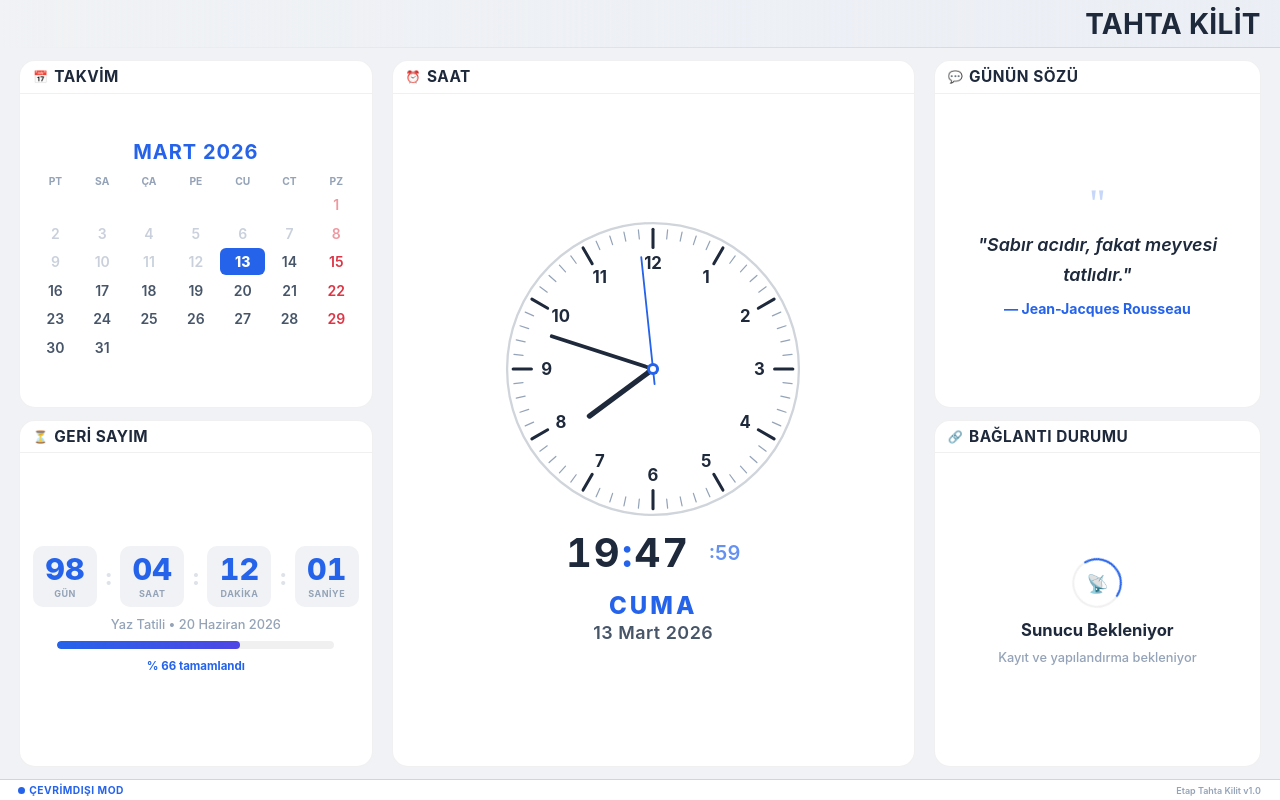
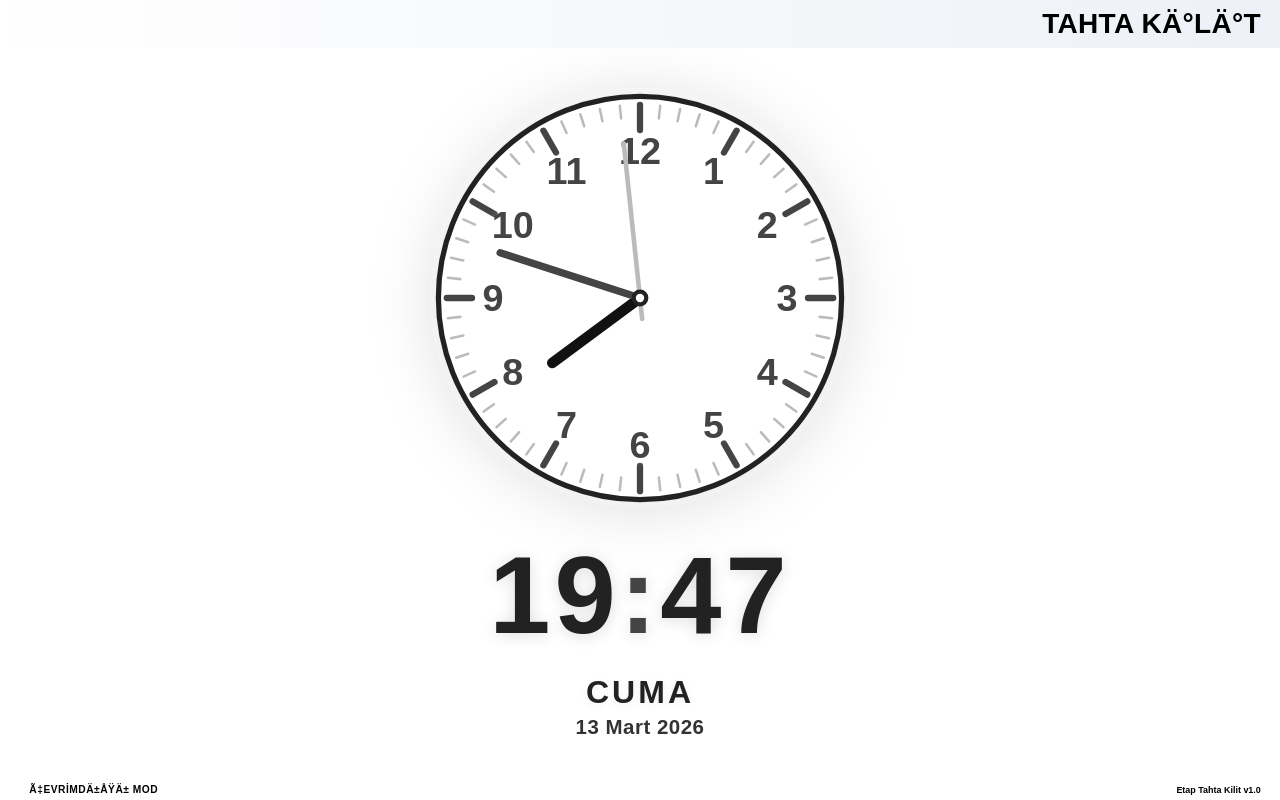
Before and after one commit to fkaskas/TahtaLinux, a plain HTML site: page cevrimdisi.html in a window 1280 px wide. Drawn offline with Linux system fonts and the light colour scheme; a web font is replaced by a local one.

Commit message:
uafk değişiklikler

```diff
--- a/cevrimdisi.html
+++ b/cevrimdisi.html
@@ -1,20 +1,40 @@
 <!DOCTYPE html>
 <html lang="tr">
 <head>
+<!-- Yerel fontlar: Montserrat ve Exo 2 -->
+<style>
+  @font-face {
+    font-family: 'Montserrat';
+    src: url('resim/fonts/Montserrat.ttf') format('truetype');
+    font-weight: 400;
+    font-style: normal;
+  }
+  @font-face {
+    font-family: 'Exo2';
+    src: url('resim/fonts/Exo2-Regular.ttf') format('truetype');
+    font-weight: 400;
+    font-style: normal;
+  }
+  @font-face {
+    font-family: 'Exo2';
+    src: url('resim/fonts/Exo2-Bold.ttf') format('truetype');
+    font-weight: 700;
+    font-style: normal;
+  }
 <meta charset="UTF-8" />
 <meta name="viewport" content="width=device-width, initial-scale=1.0" />
 <title>Tahta Kilit</title>
 <style>
   :root {
-    --bg: #f0f2f5;
-    --surface: #ffffff;
-    --accent: #2563eb;
-    --accent2: #4f46e5;
-    --text: #1e293b;
-    --text2: #475569;
-    --text3: #94a3b8;
-    --border: #d0d5dc;
-    --border-light: rgba(0,0,0,0.06);
+    --bg: #f7f7f7;
+    --surface: #fff;
+    --accent: #222;
+    --accent2: #444;
+    --text: #111;
+    --text2: #333;
+    --text3: #bbb;
+    --border: #e0e0e0;
+    --border-light: rgba(0,0,0,0.08);
     --radius: 16px;
   }
 
@@ -22,7 +42,7 @@
   html, body {
     height: 100vh;
     overflow: hidden;
-    font-family: -apple-system, BlinkMacSystemFont, 'Segoe UI', Roboto, 'Helvetica Neue', sans-serif;
+    font-family: 'Montserrat', Arial, sans-serif;
     background: var(--bg);
     color: var(--text);
     -webkit-font-smoothing: antialiased;
@@ -62,13 +82,13 @@
   /* ===== ANA ALAN ===== */
   .ana-alan {
     flex: 1;
-    display: grid;
-    grid-template-columns: 1fr 1.6fr 1fr;
-    gap: 1.5vh 1.5vw;
-    padding: 1.5vh 1.5vw;
+    display: flex;
+    align-items: center;
+    justify-content: center;
+    position: relative;
     min-height: 0;
     overflow: hidden;
-    position: relative;
+    padding: 0;
   }
 
   /* Parçacık arka plan */
@@ -92,33 +112,7 @@
     100% { opacity: 0; transform: translateY(-30vh) scale(1.2); }
   }
 
-  /* ===== KART GENEL ===== */
-  .kart {
-    background: var(--surface);
-    border: 1px solid var(--border-light);
-    border-radius: var(--radius);
-    display: flex;
-    flex-direction: column;
-    overflow: hidden;
-    min-height: 0;
-    position: relative;
-    z-index: 1;
-  }
-  .kart-baslik {
-    display: flex;
-    align-items: center;
-    gap: 0.5vw;
-    padding: 0.8vh 1vw;
-    border-bottom: 1px solid var(--border-light);
-    flex-shrink: 0;
-  }
-  .kart-baslik h2 {
-    font-size: clamp(11px, 1.2vw, 16px);
-    font-weight: 700;
-    color: var(--text);
-    text-transform: uppercase;
-    letter-spacing: 0.5px;
-  }
+  /* Kart yapısı kaldırıldı */
   .kart-baslik .baslik-ikon {
     font-size: clamp(12px, 1.4vh, 16px);
   }
@@ -247,78 +241,99 @@
     color: var(--accent);
   }
 
-  /* ===== ORTA: ANALOG SAAT ===== */
-  .saat-kart { z-index: 1; }
-  .saat-kart .kart-icerik { gap: 1.5vh; }
+  /* Sade saat ve tarih */
+  .saat-tarih-alani {
+    display: flex;
+    flex-direction: column;
+    align-items: center;
+    justify-content: center;
+    z-index: 1;
+    background: none;
+    border-radius: 0;
+    box-shadow: none;
+    padding: 0;
+    min-width: 0;
+    min-height: 0;
+    width: 100%;
+    height: 100%;
+  }
   .analog-saat-alani {
     position: relative;
-    width: clamp(220px, 38vh, 400px);
-    height: clamp(220px, 38vh, 400px);
+    width: clamp(320px, 40vw, 420px);
+    height: clamp(320px, 40vw, 420px);
     flex-shrink: 0;
+    margin-bottom: 2vh;
+    filter: drop-shadow(0 4px 32px #0002);
+    background: rgba(255,255,255,0.18);
+    border-radius: 50%;
+    display: flex;
+    align-items: center;
+    justify-content: center;
   }
   .analog-saat-alani svg { width: 100%; height: 100%; }
-  .kadran-dis { fill: var(--surface); stroke: var(--border); stroke-width: 1.5; }
-  .saat-merkez { fill: var(--accent); }
-  .akrep { stroke: var(--text); stroke-width: 3.5; stroke-linecap: round; }
-  .yelkovan { stroke: var(--text); stroke-width: 2.5; stroke-linecap: round; }
-  .saniye { stroke: var(--accent); stroke-width: 1.2; stroke-linecap: round; }
+  .kadran-dis { fill: #fff; stroke: #222; stroke-width: 2.5; }
+  .saat-merkez { fill: #222; }
+  .akrep { stroke: #111; stroke-width: 5; stroke-linecap: round; }
+  .yelkovan { stroke: #444; stroke-width: 3.5; stroke-linecap: round; }
+  .saniye { stroke: #bbb; stroke-width: 2.2; stroke-linecap: round; }
   .saat-rakam {
-    font-size: 11px;
+    font-size: 18px;
     font-weight: 700;
-    fill: var(--text);
+    fill: #444;
     text-anchor: middle;
     dominant-baseline: central;
+    filter: drop-shadow(0 1px 2px #fff8);
   }
-  .saat-cizgi-buyuk { stroke: var(--text); stroke-width: 2; stroke-linecap: round; }
-  .saat-cizgi-kucuk { stroke: var(--text3); stroke-width: 0.8; stroke-linecap: round; }
-
-  .dijital-saat-alani {
-    display: flex;
-    align-items: center;
-    gap: 1.5vw;
-  }
+  .saat-cizgi-buyuk { stroke: #444; stroke-width: 3; stroke-linecap: round; }
+  .saat-cizgi-kucuk { stroke: #bbb; stroke-width: 1.2; stroke-linecap: round; }
   .dijital-saat {
-    font-size: clamp(28px, 5vh, 56px);
-    font-weight: 700;
-    color: var(--text);
+    font-size: clamp(56px, 10vw, 110px);
+    font-weight: 900;
+    color: #222;
     font-variant-numeric: tabular-nums;
-    letter-spacing: 2px;
+    letter-spacing: 4px;
     line-height: 1;
+    margin-top: 2vh;
+    text-shadow: 0 2px 16px #0002, 0 1px 0 #fff;
+    text-align: center;
   }
   .dijital-saat .iki-nokta {
     animation: yanipson 1s step-end infinite;
-    color: var(--accent);
+    color: #444;
+    text-shadow: 0 2px 16px #0002, 0 1px 0 #fff;
   }
   @keyframes yanipson {
     0%, 100% { opacity: 1; }
     50% { opacity: 0.2; }
   }
   .dijital-saniye {
-    font-size: clamp(16px, 2.5vh, 28px);
-    font-weight: 600;
-    color: var(--accent);
+    font-size: clamp(22px, 3vw, 38px);
+    font-weight: 700;
+    color: #e11d48;
     font-variant-numeric: tabular-nums;
-    opacity: 0.7;
+    opacity: 0.85;
+    margin-left: 16px;
+    text-shadow: 0 2px 16px #e11d4822, 0 1px 0 #fff;
   }
-
-  /* Tarih Gösterimi */
   .tarih-alani {
     text-align: center;
-    margin-top: 0.8vh;
+    margin-top: 3vh;
   }
   .tarih-gun-adi {
-    font-size: clamp(15px, 2vw, 24px);
+    font-size: clamp(22px, 2.5vw, 36px);
     font-weight: 800;
-    color: var(--accent);
+    color: #222;
     text-transform: uppercase;
     letter-spacing: 3px;
+    text-shadow: 0 1px 0 #fff, 0 2px 8px #0001;
   }
   .tarih-tam {
-    font-size: clamp(12px, 1.4vw, 19px);
+    font-size: clamp(16px, 1.6vw, 26px);
     font-weight: 600;
-    color: var(--text2);
-    margin-top: 0.3vh;
+    color: #333;
+    margin-top: 0.6vh;
     letter-spacing: 0.5px;
+    text-shadow: 0 1px 0 #fff;
   }
 
   /* ===== SAĞ SÜTUN ===== */
@@ -414,6 +429,7 @@
     border-top: 1px solid var(--border);
     flex-shrink: 0;
     z-index: 2;
+    font-family: 'Exo 2', Arial, sans-serif;
   }
   .footer-bar .cevrimdisi-durum {
     display: flex;
@@ -455,65 +471,7 @@
   <!-- ANA ALAN -->
   <div class="ana-alan">
     <div class="parcaciklar" id="parcaciklar"></div>
-
-    <!-- SOL SÜTUN -->
-    <div class="sol-sutun">
-      <!-- Mini Takvim -->
-      <div class="kart takvim-kart">
-        <div class="kart-baslik">
-          <span class="baslik-ikon">📅</span>
-          <h2>Takvim</h2>
-        </div>
-        <div class="kart-icerik">
-          <div class="takvim-ay-baslik" id="takvimAyBaslik"></div>
-          <div class="takvim-grid" id="takvimGrid"></div>
-        </div>
-      </div>
-
-      <!-- Geri Sayım -->
-      <div class="kart geri-sayim-kart">
-        <div class="kart-baslik">
-          <span class="baslik-ikon">⏳</span>
-          <h2>Geri Sayım</h2>
-        </div>
-        <div class="kart-icerik">
-          <div class="gs-kutular">
-            <div class="gs-kutu">
-              <div class="gs-kutu-rakam" id="gsGun">0</div>
-              <div class="gs-kutu-etiket">Gün</div>
-            </div>
-            <div class="gs-ayirici">:</div>
-            <div class="gs-kutu">
-              <div class="gs-kutu-rakam" id="gsSaat">0</div>
-              <div class="gs-kutu-etiket">Saat</div>
-            </div>
-            <div class="gs-ayirici">:</div>
-            <div class="gs-kutu">
-              <div class="gs-kutu-rakam" id="gsDakika">0</div>
-              <div class="gs-kutu-etiket">Dakika</div>
-            </div>
-            <div class="gs-ayirici">:</div>
-            <div class="gs-kutu">
-              <div class="gs-kutu-rakam" id="gsSaniye">0</div>
-              <div class="gs-kutu-etiket">Saniye</div>
-            </div>
-          </div>
-          <div class="gs-hedef" id="gsHedef"></div>
-          <div class="gs-ilerleme">
-            <div class="gs-ilerleme-bar" id="gsBar"></div>
-          </div>
-          <div class="gs-yuzde" id="gsYuzde"></div>
-        </div>
-      </div>
-    </div>
-
-    <!-- ORTA: SAAT -->
-    <div class="kart saat-kart">
-      <div class="kart-baslik">
-        <span class="baslik-ikon">⏰</span>
-        <h2>Saat</h2>
-      </div>
-      <div class="kart-icerik">
+    <div class="saat-tarih-alani">
       <div class="analog-saat-alani">
         <svg viewBox="0 0 200 200" id="analogSaat">
           <circle cx="100" cy="100" r="96" class="kadran-dis" />
@@ -525,53 +483,12 @@
           <circle cx="100" cy="100" r="2" fill="#fff" />
         </svg>
       </div>
-        <div class="dijital-saat-alani">
       <div class="dijital-saat" id="dijitalSaat"></div>
-          <div class="dijital-saniye" id="dijitalSaniye"></div>
-        </div>
       <div class="tarih-alani">
         <div class="tarih-gun-adi" id="tarihGunAdi"></div>
         <div class="tarih-tam" id="tarihTam"></div>
       </div>
     </div>
-    </div>
-
-    <!-- SAĞ SÜTUN -->
-    <div class="sag-sutun">
-      <!-- Günün Sözü -->
-      <div class="kart soz-kart">
-        <div class="kart-baslik">
-          <span class="baslik-ikon">💬</span>
-          <h2>Günün Sözü</h2>
-        </div>
-        <div class="kart-icerik">
-          <div class="soz-tirnak">"</div>
-          <div class="soz-metin" id="sozMetin"></div>
-          <div class="soz-yazar" id="sozYazar"></div>
-        </div>
-      </div>
-
-      <!-- Bağlantı Durumu -->
-      <div class="kart durum-kart">
-        <div class="kart-baslik">
-          <span class="baslik-ikon">🔗</span>
-          <h2>Bağlantı Durumu</h2>
-        </div>
-        <div class="kart-icerik">
-          <div class="durum-halka-alani">
-            <svg viewBox="0 0 80 80">
-              <circle cx="40" cy="40" r="34" class="durum-halka-bg" />
-              <circle cx="40" cy="40" r="34" class="durum-halka" />
-            </svg>
-            <div class="durum-ikon">📡</div>
-          </div>
-          <div class="durum-yazi">Sunucu Bekleniyor</div>
-          <div class="durum-alt-yazi">Kayıt ve yapılandırma bekleniyor</div>
-          <div class="durum-sinif" id="durumSinif"></div>
-        </div>
-      </div>
-    </div>
-
   </div>
 
   <!-- FOOTER -->
@@ -590,12 +507,7 @@
   const kurumAdi = decodeURIComponent(params.get('kurum') || '');
   const sinifAdi = decodeURIComponent(params.get('sinif') || '');
   document.getElementById('headerKurumAdi').textContent = (kurumAdi || 'TAHTA KİLİT').toUpperCase();
-  const durumSinifEl = document.getElementById('durumSinif');
-  if (sinifAdi) {
-    durumSinifEl.textContent = '🏫 ' + sinifAdi;
-  } else {
-    durumSinifEl.style.display = 'none';
-  }
+  // Sınıf adı ve durum kartı kaldırıldı
 
   // === Analog Saat Çizgileri ===
   (function() {
@@ -638,7 +550,6 @@
     document.getElementById('saniyeIbre').setAttribute('transform', 'rotate('+snA+' 100 100)');
     document.getElementById('dijitalSaat').innerHTML =
       String(s).padStart(2,'0') + '<span class="iki-nokta">:</span>' + String(dk).padStart(2,'0');
-    document.getElementById('dijitalSaniye').textContent = ':' + String(sn).padStart(2,'0');
     // Tarih gösterimi
     document.getElementById('tarihGunAdi').textContent = gunler[n.getDay()];
     document.getElementById('tarihTam').textContent = n.getDate() + ' ' + aylar[n.getMonth()] + ' ' + n.getFullYear();
```
Also changed, not shown: server/index.js (+5 -3 lines), teknolojiler.md (added, +36 -0 lines), README.md, 3 other files. Lines whose indentation alone changed are shown as unchanged.
